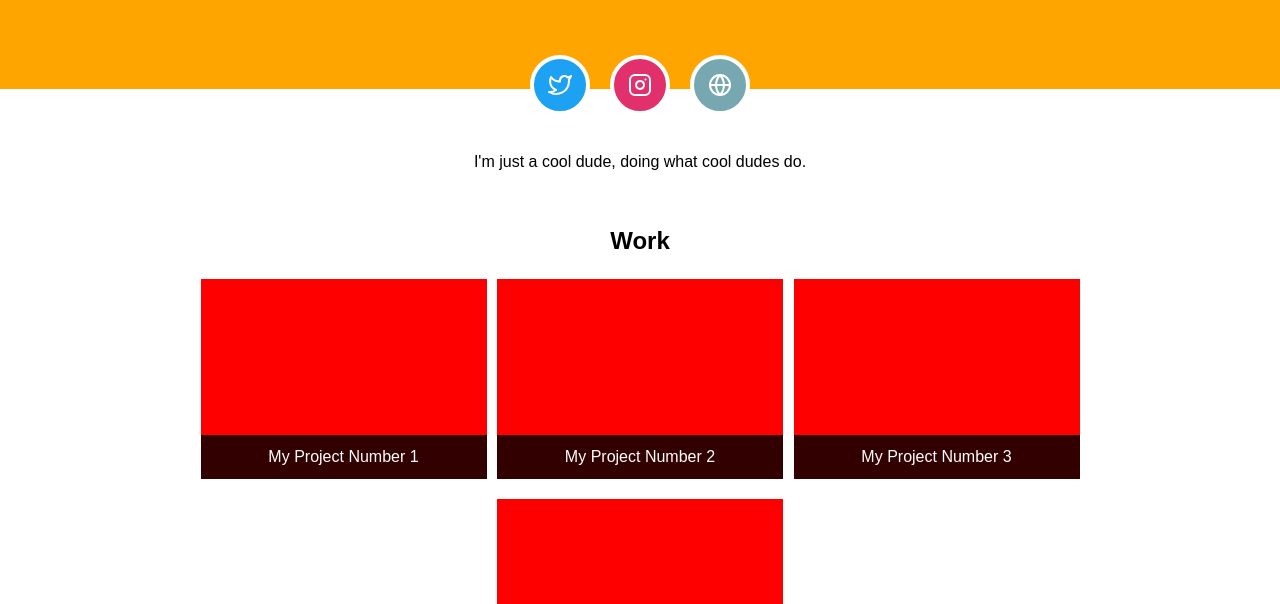
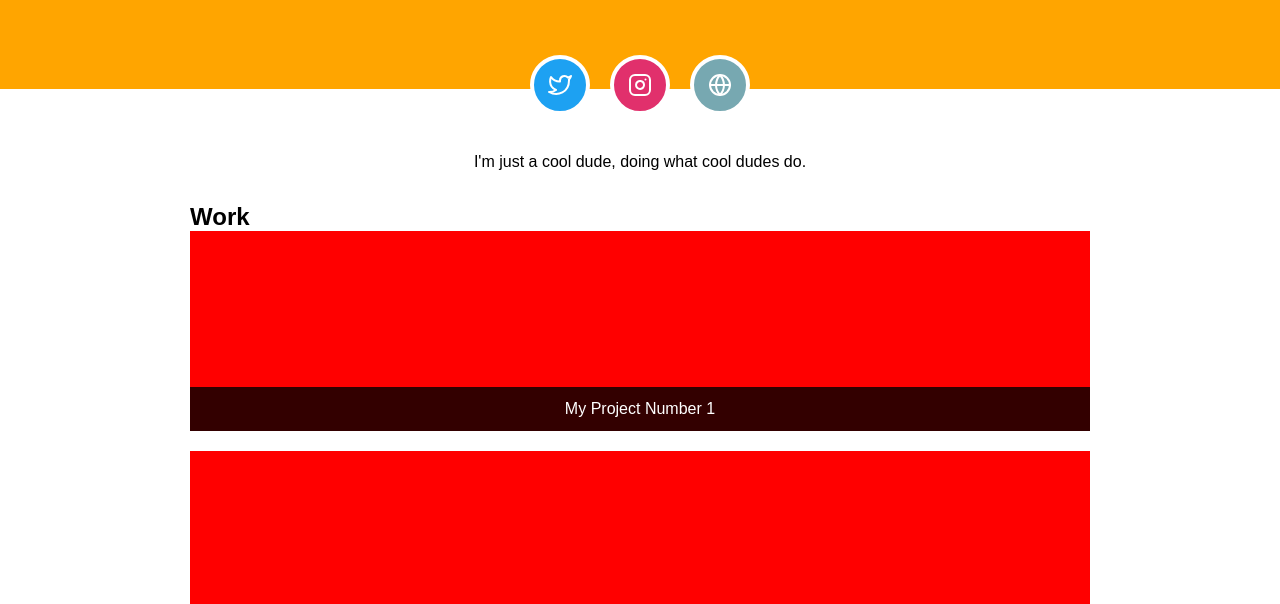
Before and after one commit to Camzilla54/Personal-Site, a plain HTML site: page index.html in a window 1280 px wide. Shown: the part 186-790 px from the top of the page. Drawn offline with Linux system fonts and the light colour scheme.

Commit message:
Reworked work layout

```diff
--- a/styles.css
+++ b/styles.css
@@ -84,28 +84,25 @@ section.about p {
     text-align: center;
 }
 
-.projects {
-    display: flex;
-    justify-content: space-evenly;
-    flex-wrap: wrap;
+display: flex;
+justify-content: space-evenly;
+flex-wrap: wrap;
+
 }
-
 .projects h1 {
     width: 100%;
     flex-basis: 100%;
     text-align: center;
     margin: 1em;
 }
-
 .project {
     display: block;
-    width: 286px;
+    width: 100%;
     background: red;
     margin-bottom: 20px;
     height: 200px;
     position: relative;
 }
-
 .project h5 {
     display: block;
     background: rgba(0, 0, 0, 0.8);
```
